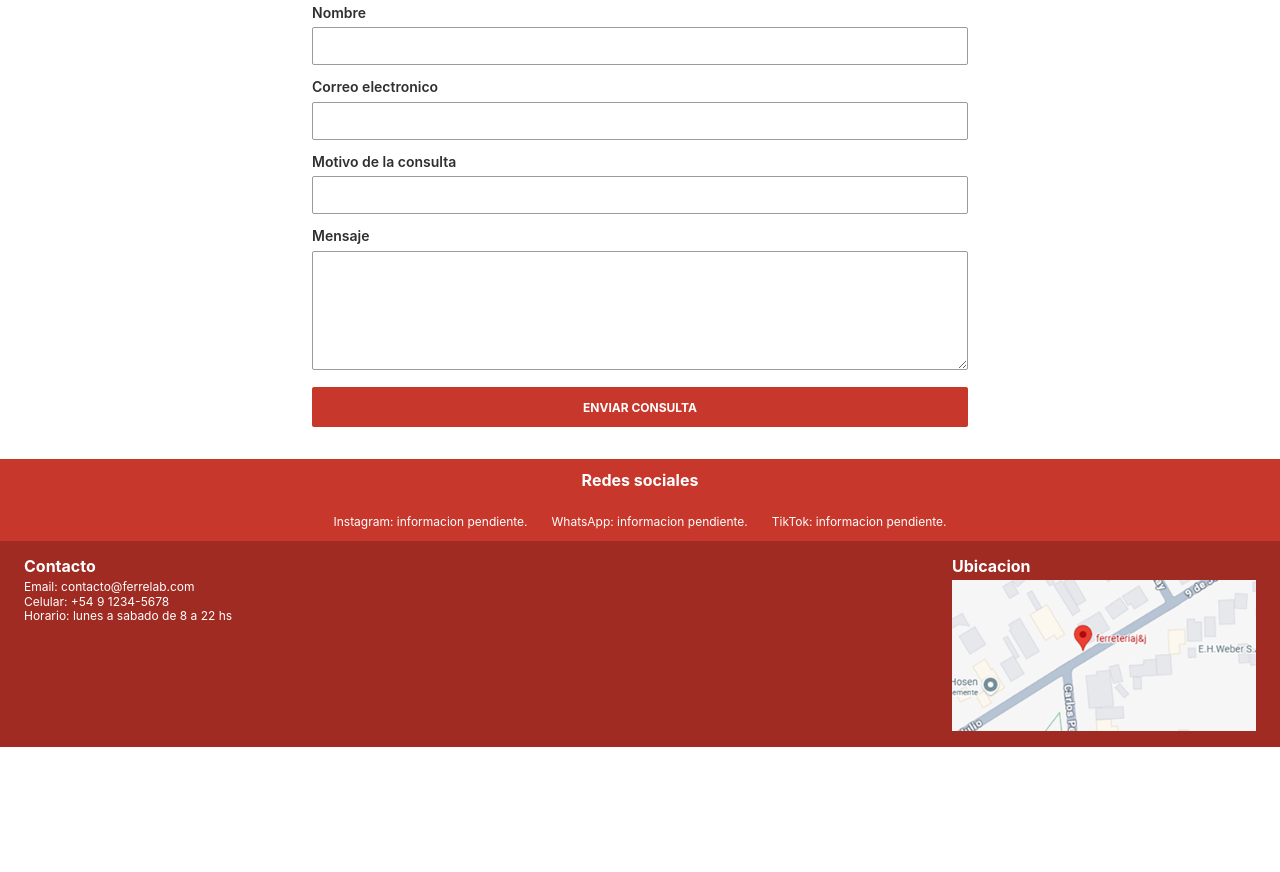
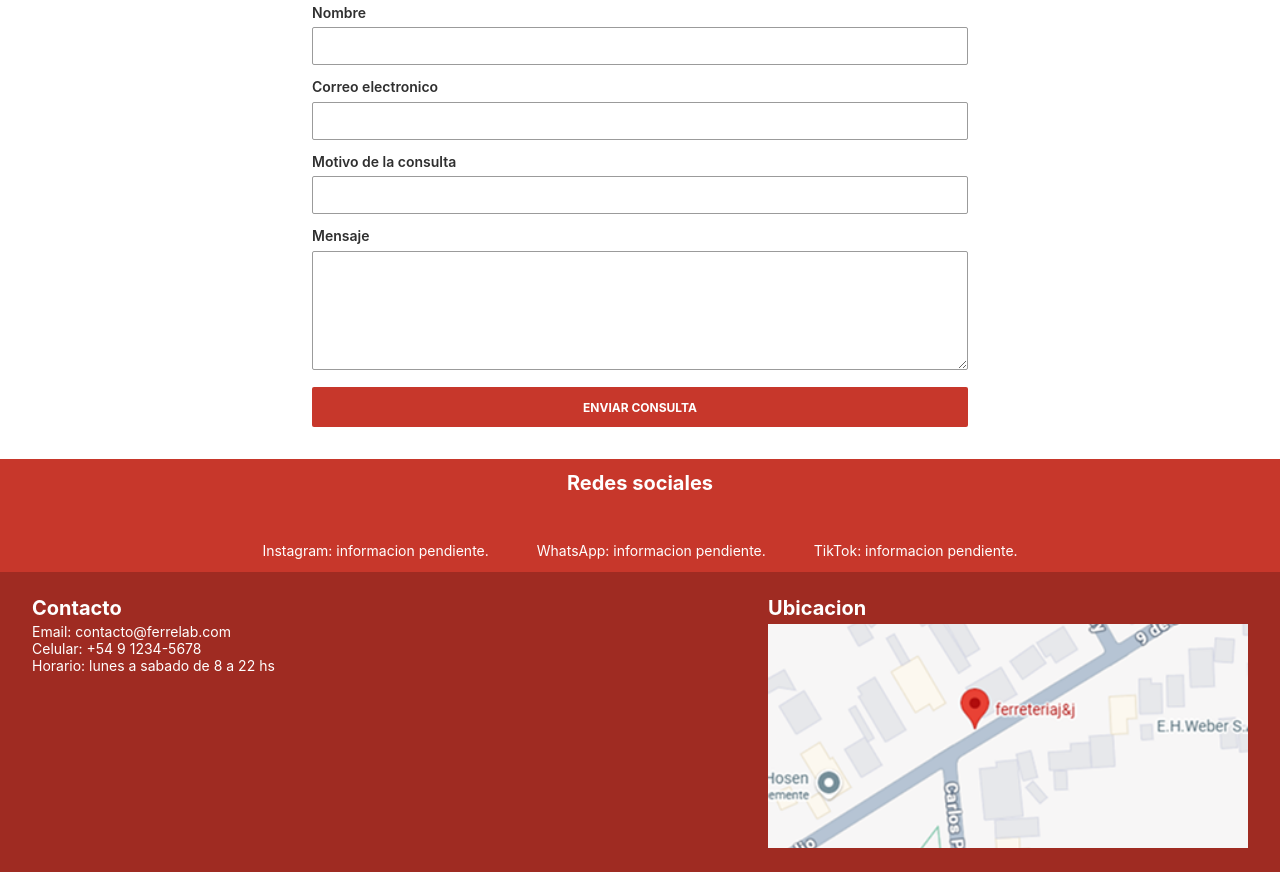
Before and after one commit to angelgc9107-lgtm/ProyectoFerreteria_GRP05, a plain HTML site: page index.html in a window 1280 px wide. Shown: the part 3392-4264 px from the top of the page. Before the commit the page ends 4139 px from the top, so only its background shows below. Drawn offline with Linux system fonts and the light colour scheme.

Commit message:
commit - ajustes en el footer

```diff
--- a/css/components.css
+++ b/css/components.css
@@ -590,8 +590,8 @@ th {
 
 footer {
     display: grid;
-    grid-template-columns: minmax(18rem, 1fr) minmax(22rem, 1fr);
-    gap: 0;
+    grid-template-columns: minmax(24rem, 1fr) minmax(28rem, 1fr);
+    column-gap: var(--space-7);
     padding: 0;
     color: var(--color-white);
     background: var(--color-red-dark);
@@ -608,8 +608,8 @@ footer section:first-child {
     grid-template-columns: repeat(3, auto);
     justify-content: center;
     align-items: center;
-    gap: var(--space-5);
-    padding: var(--space-3) var(--space-5);
+    gap: var(--space-7);
+    padding: var(--space-3) var(--space-6);
     text-align: center;
     background: var(--color-red);
 }
@@ -626,39 +626,44 @@ footer section:first-child p {
 footer section:nth-child(2) {
     grid-column: 1;
     justify-self: start;
-    min-width: 18rem;
+    width: 100%;
+    min-width: 0;
+    padding: var(--space-5) 0 var(--space-5) var(--space-6);
     text-align: left;
 }
 
 footer section:nth-child(3) {
     grid-column: 2;
     justify-self: end;
-    width: 22rem;
-    max-width: 100%;
+    width: 100%;
+    max-width: 32rem;
+    padding: var(--space-5) var(--space-6) var(--space-5) 0;
     text-align: left;
 }
 
 footer section:nth-child(2) p {
     word-break: normal;
     overflow-wrap: normal;
-    white-space: nowrap;
+    white-space: normal;
 }
 
 footer h2 {
     margin-bottom: var(--space-1);
-    font-size: var(--font-size-md);
+    font-size: var(--font-size-lg);
+    font-weight: var(--font-weight-bold);
     line-height: var(--line-height-tight);
 }
 
 footer p {
     margin-bottom: 0;
-    font-size: var(--font-size-xs);
+    font-size: var(--font-size-sm);
     line-height: var(--line-height-tight);
 }
 
 footer img {
     display: block;
-    width: 22rem;
+    width: 100%;
     max-width: 100%;
-    height: auto;
+    height: 14rem;
+    object-fit: cover;
 }
```
Also changed, not shown: docs/03-specs/actividad-obligatoria-2/spec-frontend.md (+9 -8 lines).
